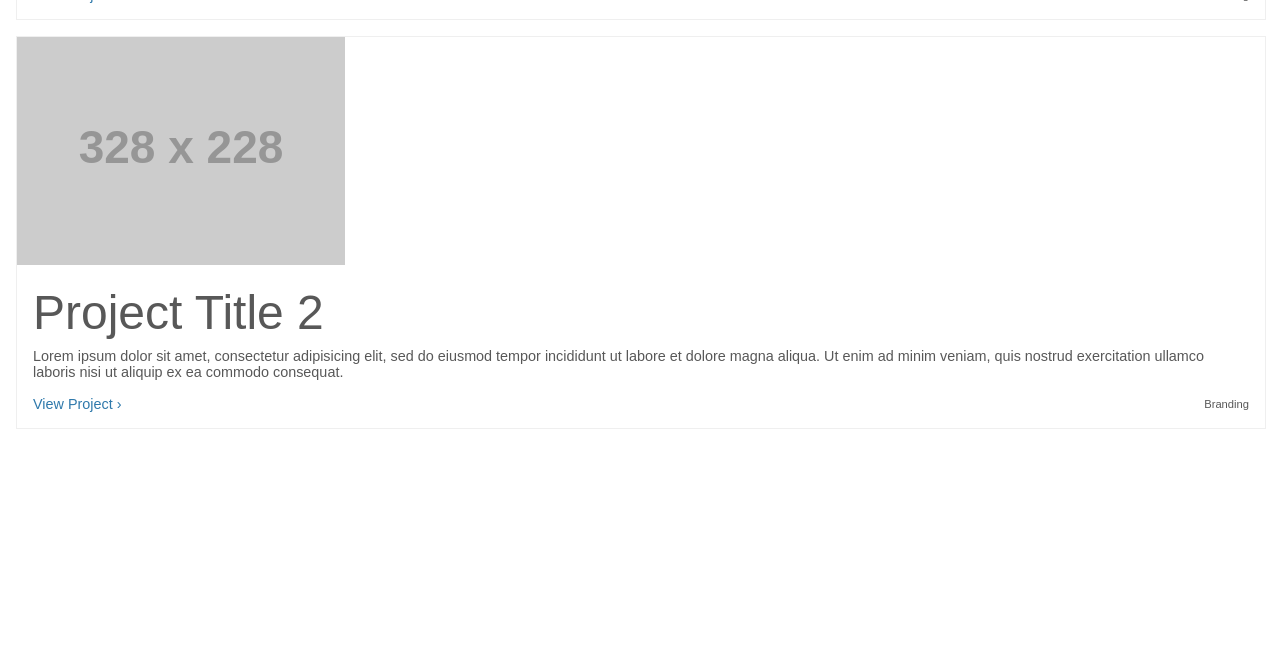
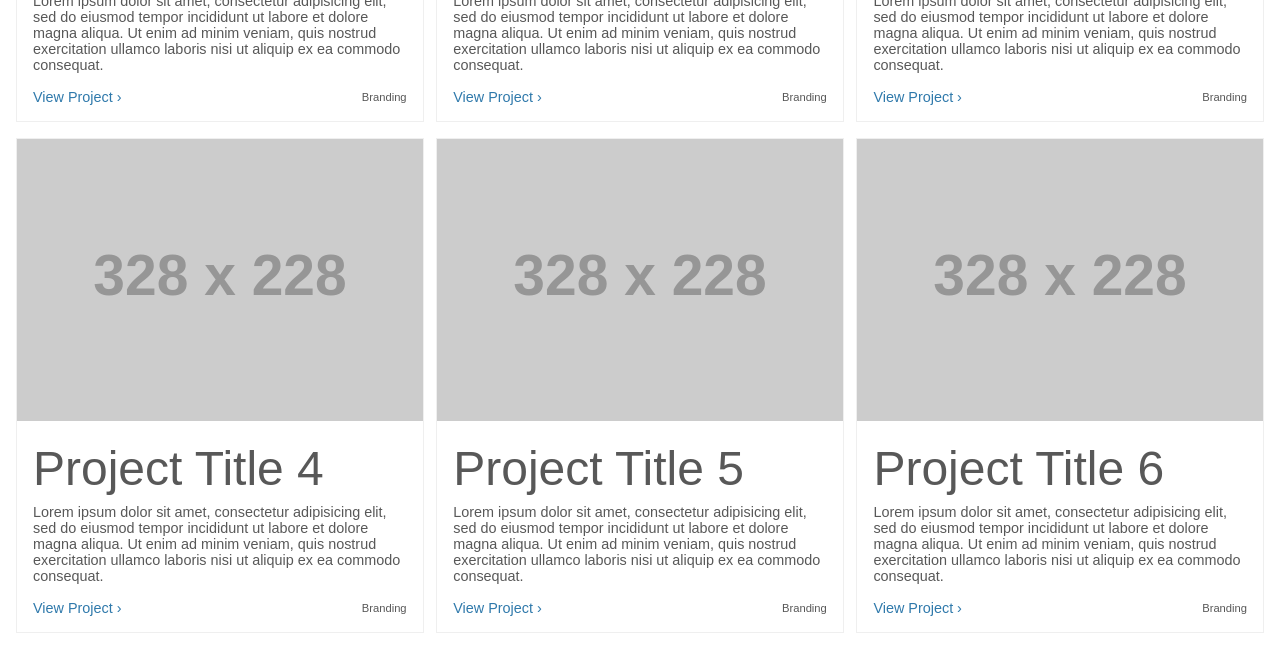
Before and after one commit to DavisAustin/austindavis.me, a plain HTML site: page view-work.html in a window 1280 px wide. Shown: the part 445-1094 px from the top of the page. Before the commit the page ends 890 px from the top, so only its background shows below. Drawn offline with Linux system fonts and the light colour scheme; placeholder pictures from the web are drawn by us; a web font is replaced by a local one.

Commit message:
View Work
Building out the view work page functionality. It's looking tight!!!

```diff
--- a/sass/_media-queries.sass
+++ b/sass/_media-queries.sass
@@ -78,3 +78,24 @@
 
 		h2
 			font-size: 3em
+
+//View Work
+@media screen and (min-width: 700px)
+
+	.card-wrap
+		max-width: 49%
+
+@media screen and (min-width: 1200px)
+
+	.card-wrap
+		max-width: 32.5%
+
+@media screen and (min-width: 1200px)
+
+	.card-wrap
+		max-width: 32.5%
+
+@media screen and (min-width: 1600px)
+
+	.card-wrap
+		max-width: 328px
--- a/sass/_view-work.sass
+++ b/sass/_view-work.sass
@@ -8,12 +8,25 @@
 	top: 0
 
 #vw-main
+	box-sizing: border-box
+	display: flex
+	flex-wrap: wrap
+	flex-direction: row
+	justify-content: space-between
+
 	padding: 72px 16px 0 16px
 
 .card-wrap
 	width: 100%
 	margin-bottom: 16px
 	border: solid 1px #EFEFEF
+
+.card-image-wrap
+	width: 100%
+	overflow: hidden
+
+	img
+		width: 100%
 
 .card-body
 	padding: 16px
--- a/sass/style.sass
+++ b/sass/style.sass
@@ -1,7 +1,7 @@
 //Sass Converter Walkthrough
 //CMD Prompt
 //cd to project folder
-//type "sass --watch folder1:folder2"
+//type "sass --watch sass:css"
 
 @import variables
 @import base
--- a/view-work.html
+++ b/view-work.html
@@ -13,7 +13,7 @@
 <body>
 	<header id="vw-header" class="sticky">
 		<div id="logo-container">
-			<a href="C:\Users\Austin\Documents\Websites\austindavis.me\index.html">
+			<a href="index.html">
 				<svg id="logo" class="color-primary" data-name="logo" xmlns="http://www.w3.org/2000/svg" viewBox="0 0 655.27 378.64"><title>austin-logo</title><path class="cls-1" d="M437.22,0,218.6,378.65H0L191.87,46.3A94.49,94.49,0,0,1,273.19,0Z"/><polygon class="cls-1" points="327.92 189.31 437.22 378.64 655.27 378.64 546.53 189.31 327.92 189.31"/></svg>
 			</a>
 		</div>
@@ -63,6 +63,82 @@
 				</div>
 			</div>
 		</div>
+		<!-- Card 3 -->
+		<div class="card-wrap">
+			<div class="card-image-wrap">
+				<a href="#"><img src="http://via.placeholder.com/328x228"></a>
+			</div>
+			<div class="card-body">
+				<div class="card-description">
+					<a href="#"><h2>Project Title 3</h2></a>
+					<p>Lorem ipsum dolor sit amet, consectetur adipisicing elit, sed do eiusmod
+					tempor incididunt ut labore et dolore magna aliqua. Ut enim ad minim veniam,
+					quis nostrud exercitation ullamco laboris nisi ut aliquip ex ea commodo
+					consequat.</p>
+				</div>
+				<div class="card-footer">
+					<a href="#"><p class="project-link">View Project &#x203A;</p></a>
+					<p class="category-callout">Branding</p>
+				</div>
+			</div>
+		</div>
+		<!-- Card 4 -->
+		<div class="card-wrap">
+			<div class="card-image-wrap">
+				<a href="#"><img src="http://via.placeholder.com/328x228"></a>
+			</div>
+			<div class="card-body">
+				<div class="card-description">
+					<a href="#"><h2>Project Title 4</h2></a>
+					<p>Lorem ipsum dolor sit amet, consectetur adipisicing elit, sed do eiusmod
+					tempor incididunt ut labore et dolore magna aliqua. Ut enim ad minim veniam,
+					quis nostrud exercitation ullamco laboris nisi ut aliquip ex ea commodo
+					consequat.</p>
+				</div>
+				<div class="card-footer">
+					<a href="#"><p class="project-link">View Project &#x203A;</p></a>
+					<p class="category-callout">Branding</p>
+				</div>
+			</div>
+		</div>
+		<!-- Card 5 -->
+		<div class="card-wrap">
+			<div class="card-image-wrap">
+				<a href="#"><img src="http://via.placeholder.com/328x228"></a>
+			</div>
+			<div class="card-body">
+				<div class="card-description">
+					<a href="#"><h2>Project Title 5</h2></a>
+					<p>Lorem ipsum dolor sit amet, consectetur adipisicing elit, sed do eiusmod
+					tempor incididunt ut labore et dolore magna aliqua. Ut enim ad minim veniam,
+					quis nostrud exercitation ullamco laboris nisi ut aliquip ex ea commodo
+					consequat.</p>
+				</div>
+				<div class="card-footer">
+					<a href="#"><p class="project-link">View Project &#x203A;</p></a>
+					<p class="category-callout">Branding</p>
+				</div>
+			</div>
+		</div>
+		<!-- Card 6 -->
+		<div class="card-wrap">
+			<div class="card-image-wrap">
+				<a href="#"><img src="http://via.placeholder.com/328x228"></a>
+			</div>
+			<div class="card-body">
+				<div class="card-description">
+					<a href="#"><h2>Project Title 6</h2></a>
+					<p>Lorem ipsum dolor sit amet, consectetur adipisicing elit, sed do eiusmod
+					tempor incididunt ut labore et dolore magna aliqua. Ut enim ad minim veniam,
+					quis nostrud exercitation ullamco laboris nisi ut aliquip ex ea commodo
+					consequat.</p>
+				</div>
+				<div class="card-footer">
+					<a href="#"><p class="project-link">View Project &#x203A;</p></a>
+					<p class="category-callout">Branding</p>
+				</div>
+			</div>
+		</div>
 	</main>
 </body>
 </html>
```
Also changed, not shown: about-me.html (+1 -1 lines), heartbeat.html (+1 -1 lines), index.html (+2 -2 lines), css/style.css, 1 other file.
